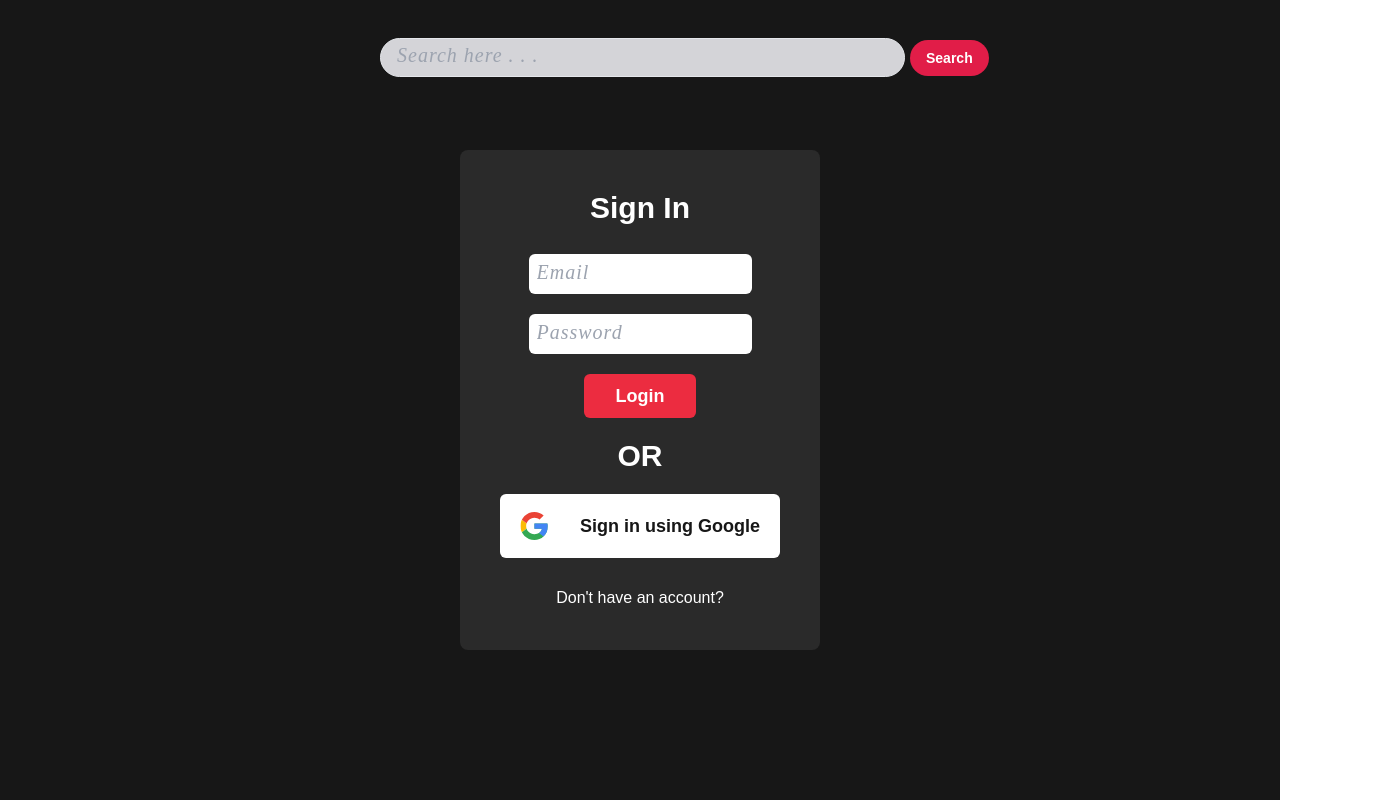
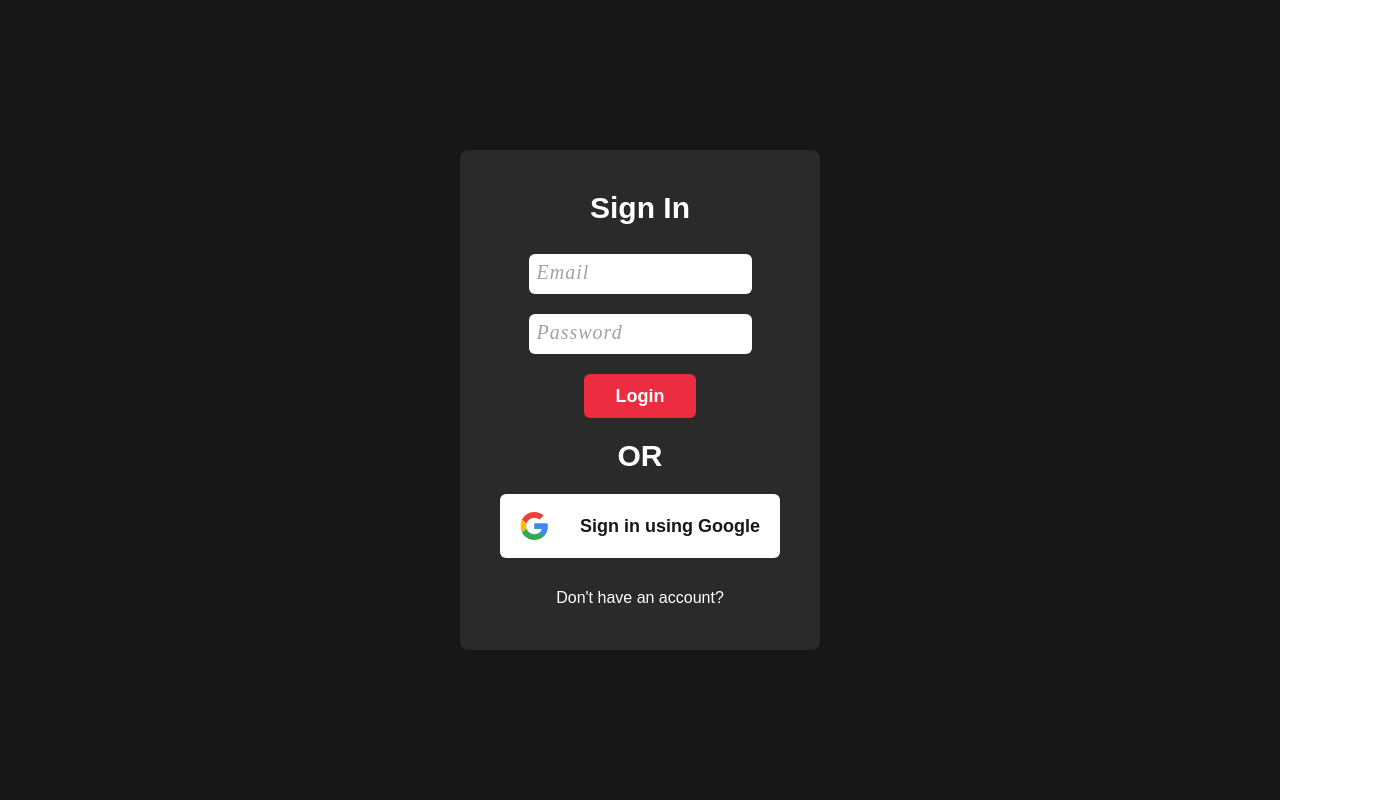
Before and after one commit to AdiKsOnDev/CollaboralHub, a React (Create React App) app: page /Login in a window 1280 px wide. Shown: the whole page, 1387 px wide, since content can reach past the window. Built offline with nearby package versions, Linux system fonts and the light colour scheme; the HTML template or start-up script is replaced by a standard one.

Commit message:
fix: Deleted unnecessary status bar

```diff
--- a/src/App.js
+++ b/src/App.js
@@ -11,7 +11,6 @@ function App() {
   return (
     <Router>
       <div className="App bg-primary w-screen h-screen">
-        <StatusBar />
         <Routes>
           <Route path="/" element={<Community />} />
           <Route path="/" element={<Navbar />} />
```
Also changed, not shown: src/Assets/Magnifier.svg (added).
